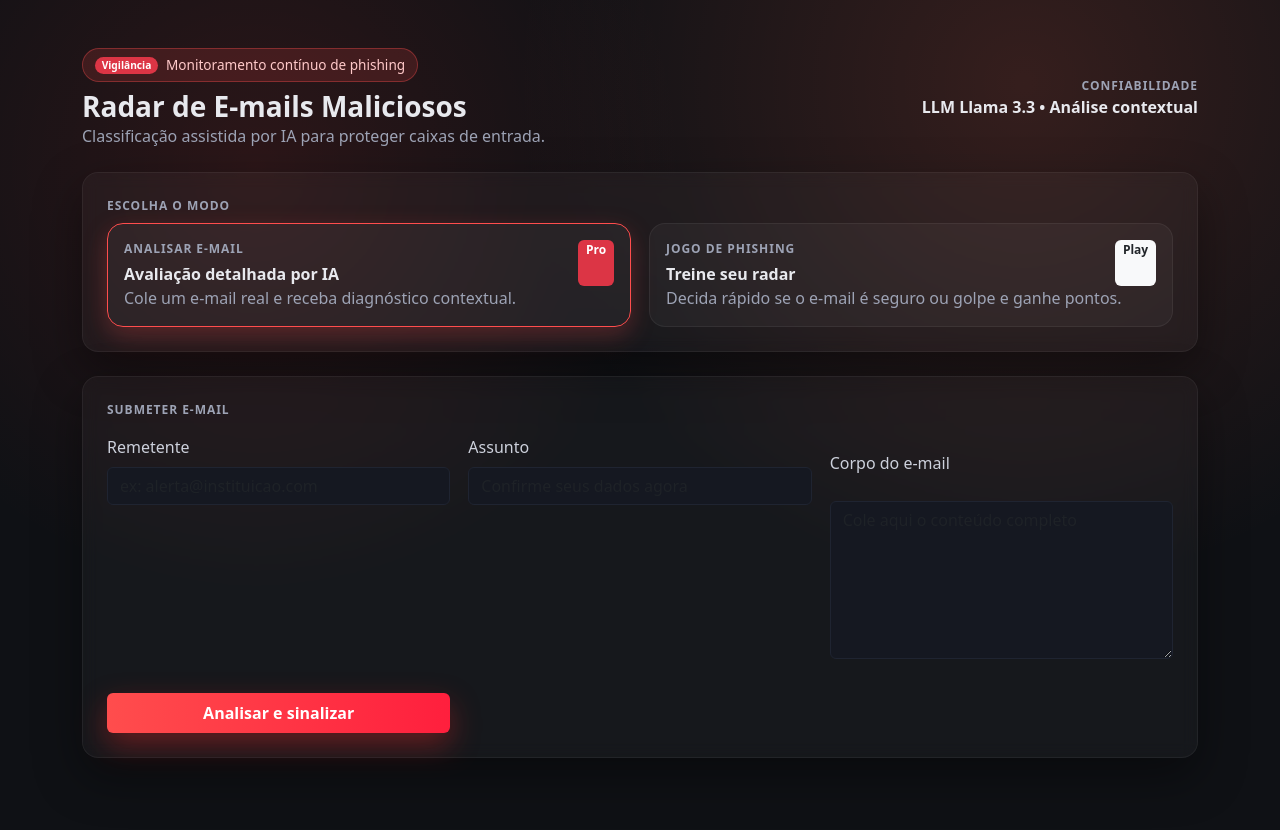
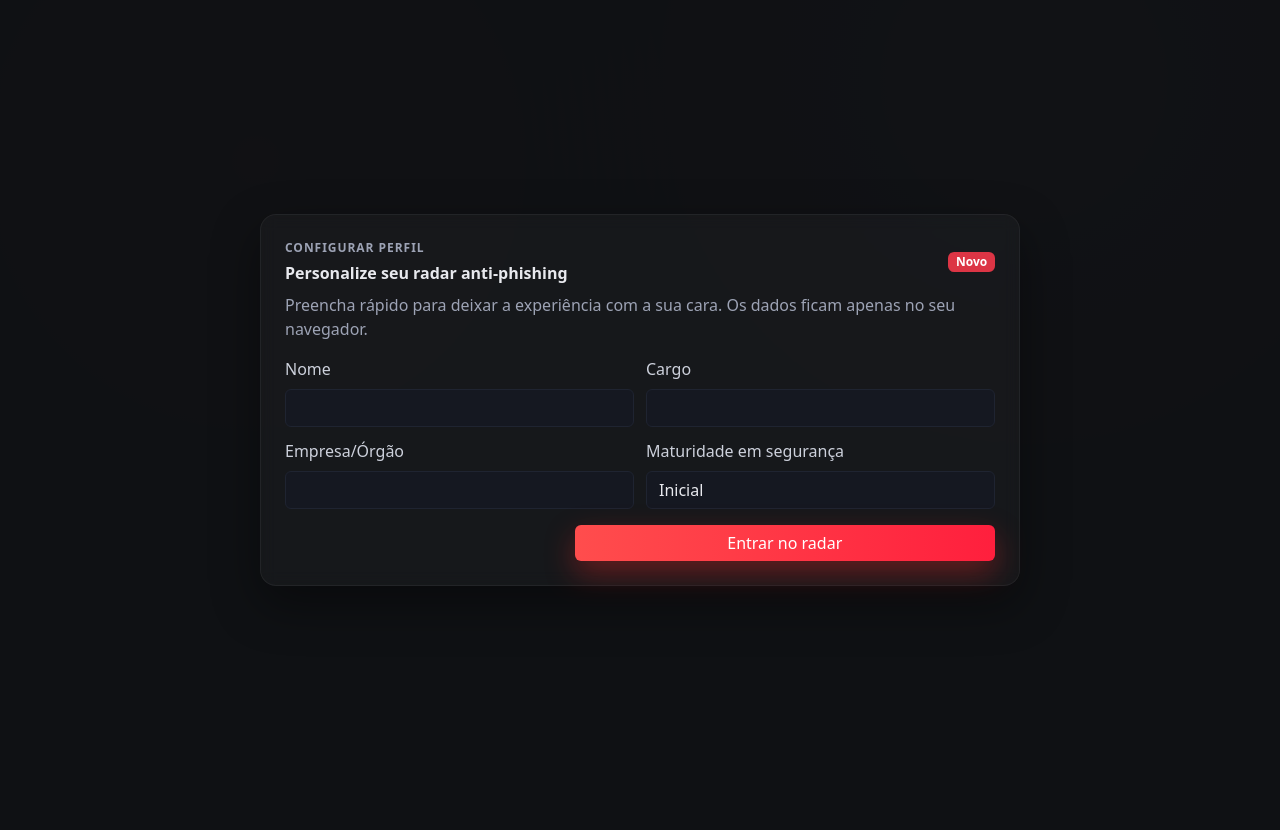
Before and after one commit to RafaPRG/ProjetoIA, a Django app: page / in a window 1280 px wide. After the commit the page ends 586 px from the top, so only its background shows below. Run offline with Django 5.2, Linux system fonts and the light colour scheme.

Commit message:
Gamificação do site

````diff
--- a/core/urls.py
+++ b/core/urls.py
@@ -1,8 +1,9 @@
 from django.contrib import admin
 from django.urls import path
-from detector.views import index
+from detector.views import game_case, index
 
 urlpatterns = [
     path('admin/', admin.site.urls),
     path('', index, name='index'),
+    path('api/game-case/', game_case, name='game_case'),
 ]
--- a/detector/templates/detector/index.html
+++ b/detector/templates/detector/index.html
@@ -104,10 +104,68 @@
             color: #ffc9c9;
             font-size: 0.85rem;
         }
+        .overlay {
+            position: fixed;
+            inset: 0;
+            background: rgba(15, 17, 21, 0.94);
+            display: flex;
+            align-items: center;
+            justify-content: center;
+            padding: 20px;
+            z-index: 50;
+        }
+        .profile-card {
+            max-width: 760px;
+            width: 100%;
+        }
+        .profile-grid {
+            display: grid;
+            grid-template-columns: repeat(auto-fit, minmax(240px, 1fr));
+            gap: 12px;
+        }
     </style>
 </head>
 <body>
-    <div class="container py-5">
+    <div id="profile-overlay" class="overlay">
+        <div class="profile-card glass rounded-4 p-4">
+            <div class="d-flex justify-content-between align-items-center mb-2">
+                <div>
+                    <div class="section-title mb-1">Configurar perfil</div>
+                    <div class="fw-semibold">Personalize seu radar anti-phishing</div>
+                </div>
+                <span class="badge bg-danger">Novo</span>
+            </div>
+            <p class="text-secondary" style="color:#9da3b5!important;">Preencha rápido para deixar a experiência com a sua cara. Os dados ficam apenas no seu navegador.</p>
+            <form id="profile-form" class="profile-grid">
+                <div>
+                    <label class="form-label">Nome</label>
+                    <input id="profile-name" type="text" class="form-control" required>
+                </div>
+                <div>
+                    <label class="form-label">Cargo</label>
+                    <input id="profile-role" type="text" class="form-control" required>
+                </div>
+                <div>
+                    <label class="form-label">Empresa/Órgão</label>
+                    <input id="profile-company" type="text" class="form-control" required>
+                </div>
+                <div>
+                    <label class="form-label">Maturidade em segurança</label>
+                    <select id="profile-maturity" class="form-control" required>
+                        <option>Inicial</option>
+                        <option>Intermediário</option>
+                        <option>Avançado</option>
+                    </select>
+                </div>
+            </form>
+            <div class="d-flex gap-2 mt-3">
+                <div class="flex-fill"></div>
+                <button type="submit" form="profile-form" class="btn btn-danger flex-fill">Entrar no radar</button>
+            </div>
+        </div>
+    </div>
+
+    <div id="app-shell" class="container py-5" style="display:none;">
         <div class="d-flex justify-content-between align-items-center mb-4">
             <div>
                 <div class="pill mb-2">
@@ -116,10 +174,12 @@
                 </div>
                 <h1 class="h3 fw-bold mb-0">Radar de E-mails Maliciosos</h1>
                 <p class="text-secondary mb-0" style="color:#9da3b5!important;">Classificação assistida por IA para proteger caixas de entrada.</p>
+                <div id="profile-summary" class="bubble mt-2" style="display:none;"></div>
             </div>
             <div class="text-end d-none d-md-block">
                 <div class="section-title">Confiabilidade</div>
                 <div class="fw-semibold">LLM Llama 3.3 • Análise contextual</div>
+                <button id="logout-btn" class="btn btn-outline-light btn-sm mt-2">Sair / trocar perfil</button>
             </div>
         </div>
 
@@ -169,17 +229,19 @@
                     <button type="submit" class="btn btn-danger w-100 py-2 fw-semibold">Analisar e sinalizar</button>
                 </div>
             </form>
-        </div>
 
-        {% if resultado %}
-        <div class="glass rounded-4 p-4 result-card">
+            {% if messages %}
+                {% for message in messages %}
+                <div class="rounded-4 p-4 result-card mt-4">
                     <div class="d-flex justify-content-between align-items-center mb-2">
                         <div class="section-title mb-0">Resultado da análise</div>
                         <span class="badge bg-danger text-white">IA</span>
                     </div>
-            <pre class="mb-0" style="white-space: pre-wrap; color:#e8e9ee; background: transparent; border: none; padding:0;">{{ resultado }}</pre>
+                    <pre class="mb-0" style="white-space: pre-wrap; color:#e8e9ee; background: transparent; border: none; padding:0;">{{ message }}</pre>
                 </div>
+                {% endfor %}
             {% endif %}
+        </div>
 
         <div id="section-jogo" class="glass rounded-4 p-4 mt-4 game-card" style="display:none;">
             <div class="d-flex justify-content-between align-items-center mb-2">
@@ -200,11 +262,11 @@
                     <div class="progress">
                         <div id="timer-bar" class="progress-bar" style="width: 100%;"></div>
                     </div>
-                    <small class="text-secondary" style="color:#9da3b5!important;">60s por sessão</small>
+                    <small class="text-secondary" style="color:#9da3b5!important;">120s por sessão</small>
                 </div>
                 <div class="pill mb-0">
                     <span class="badge bg-warning text-dark rounded-pill">Vidas</span>
-                    <span id="lives" class="hearts">❤ ❤ ❤</span>
+                    <span id="lives" class="hearts">♥ ♥ ♥</span>
                 </div>
                 <button id="start-btn" class="btn btn-outline-light btn-sm">Iniciar rodada</button>
             </div>
@@ -233,18 +295,65 @@
             }
         }
 
-        const cases = [
-            { from: "itau@suporte-itau.com", subject: "URGENTE: confirme seus dados agora", body: "Sua conta será bloqueada em 24h. Acesse o link e recadastre sua senha.", phishing: true, hints: ["Urgência forçada", "Domínio não oficial", "Link para recadastro"] },
-            { from: "faturamento@empresa.com", subject: "Nota fiscal eletrônica - março", body: "Segue NF-e em anexo referente ao contrato 2341. Dúvidas, fale com seu gerente.", phishing: false, hints: ["Remetente coerente", "Assunto específico", "Tom profissional"] },
-            { from: "seguranca@pagamento.com.br", subject: "Atualização de token", body: "Por medidas de segurança, instale o app no link encurtado: bit.ly/seguro.", phishing: true, hints: ["Link encurtado", "Pedido de instalação não solicitado"] },
-            { from: "rh@empresa.com", subject: "Comprovante de rendimentos 2025", body: "Olá, segue PDF oficial armazenado no SharePoint interno.", phishing: false, hints: ["Canal corporativo", "Conteúdo esperado de RH"] },
-            { from: "contato@governo.gov.br", subject: "Restituição disponível", body: "Cadastre sua chave PIX clicando aqui para liberar o pagamento.", phishing: true, hints: ["Chamada para ação fora do portal oficial", "Promessa financeira"] }
-        ];
+        // Onboarding de perfil (mockado e persistido no navegador)
+        const profileOverlay = document.getElementById("profile-overlay");
+        const appShell = document.getElementById("app-shell");
+        const profileForm = document.getElementById("profile-form");
+        const profileSummary = document.getElementById("profile-summary");
+        const logoutBtn = document.getElementById("logout-btn");
 
+        function renderProfileBadge(profile) {
+            profileSummary.style.display = "inline-block";
+            profileSummary.textContent = `${profile.name} • ${profile.role} @ ${profile.company} • ${profile.maturity}`;
+        }
+
+        function unlockApp(profile) {
+            profileOverlay.style.display = "none";
+            appShell.style.display = "block";
+            renderProfileBadge(profile);
+        }
+
+        function resetProfile() {
+            localStorage.removeItem("radarProfile");
+            profileForm.reset();
+            profileSummary.style.display = "none";
+            profileOverlay.style.display = "flex";
+            appShell.style.display = "none";
+        }
+
+        profileForm.addEventListener("submit", (event) => {
+            event.preventDefault();
+            const profile = {
+                name: document.getElementById("profile-name").value,
+                role: document.getElementById("profile-role").value,
+                company: document.getElementById("profile-company").value,
+                maturity: document.getElementById("profile-maturity").value
+            };
+            localStorage.setItem("radarProfile", JSON.stringify(profile));
+            unlockApp(profile);
+        });
+
+        logoutBtn.addEventListener("click", resetProfile);
+
+        (function bootstrapProfile() {
+            const saved = localStorage.getItem("radarProfile");
+            if (saved) {
+                try {
+                    unlockApp(JSON.parse(saved));
+                    return;
+                } catch (_) {}
+            }
+            profileOverlay.style.display = "flex";
+            appShell.style.display = "none";
+        })();
+
+        // Jogo com casos gerados pela Llama (endpoint Django)
+
+        const GAME_DURATION = 120;
         let score = 0;
         let streak = 0;
         let lives = 3;
-        let timeLeft = 60;
+        let timeLeft = GAME_DURATION;
         let timerId = null;
         let current = null;
         let locked = false;
@@ -259,12 +368,32 @@
         const celebrate = ["Radar afiado!", "Boa, você flagrou o golpe!", "Defesa reforçada!", "Combo ativado!"];
         const warn = ["Quase! Fique atento ao domínio.", "Errou — olho no link encurtado.", "Ops, urgência suspeita aí."];
 
-        function randomCase() {
-            return cases[Math.floor(Math.random() * cases.length)];
+        async function fetchCase() {
+            try {
+                const res = await fetch("/api/game-case/");
+                if (!res.ok) throw new Error("Erro HTTP");
+                const data = await res.json();
+                if (!data.from || !data.subject || !data.body) throw new Error("Campos ausentes");
+                data.hints = Array.isArray(data.hints) ? data.hints : [];
+                return data;
+            } catch (_) {
+                throw _;
+            }
         }
 
-        function renderCase() {
-            current = randomCase();
+        async function renderCase() {
+            locked = true;
+            gameArea.innerHTML = `<p class="mb-0 text-secondary" style="color:#9da3b5!important;">Gerando novo e-mail com IA...</p>`;
+            const next = await fetchCase().catch(() => null);
+            if (!next) {
+                gameArea.innerHTML = `
+                    <div class="mb-2 section-title">Falha ao gerar</div>
+                    <p class="mb-3 text-secondary" style="color:#9da3b5!important;">Não consegui gerar um e-mail agora. Tente novamente.</p>
+                    <button class="btn btn-outline-light btn-sm" onclick="renderCase()">Tentar de novo</button>
+                `;
+                return;
+            }
+            current = next;
             locked = false;
             gameArea.innerHTML = `
                 <div class="mb-2 text-secondary" style="color:#9da3b5!important;">Classifique este e-mail:</div>
@@ -281,20 +410,21 @@
         function answer(choice) {
             if (locked || !current) return;
             locked = true;
-            const correct = choice === current.phishing;
+            const correct = choice === Boolean(current.phishing);
             if (correct) {
                 streak += 1;
                 score += 10 + (streak - 1) * 2;
             } else {
                 streak = 0;
                 lives = Math.max(0, lives - 1);
-                livesEl.textContent = "❤ ".repeat(lives).trim();
+                livesEl.textContent = "♥ ".repeat(lives).trim();
             }
             scoreEl.textContent = score;
             streakEl.textContent = streak;
             const status = correct ? celebrate[Math.floor(Math.random()*celebrate.length)] : warn[Math.floor(Math.random()*warn.length)];
             const statusColor = correct ? "#4ade80" : "#ff4d4d";
-            const hintList = current.hints.map(h => `<li>${h}</li>`).join("");
+            const hints = Array.isArray(current.hints) ? current.hints : [];
+            const hintList = hints.map(h => `<li>${h}</li>`).join("") || "<li>Pista indisponível</li>";
             if (lives === 0) {
                 endGame("Suas vidas acabaram. Score final: " + score);
                 return;
@@ -312,7 +442,7 @@
 
         function tick() {
             timeLeft -= 1;
-            timerBar.style.width = Math.max(0, (timeLeft / 60) * 100) + "%";
+            timerBar.style.width = Math.max(0, (timeLeft / GAME_DURATION) * 100) + "%";
             if (timeLeft <= 0) {
                 clearInterval(timerId);
                 timerId = null;
@@ -332,18 +462,18 @@
             timerId = null;
         }
 
-        function startGame() {
+        async function startGame() {
             score = 0;
             streak = 0;
             lives = 3;
-            timeLeft = 60;
+            timeLeft = GAME_DURATION;
             scoreEl.textContent = score;
             streakEl.textContent = streak;
             timerBar.style.width = "100%";
-            livesEl.textContent = "❤ ❤ ❤";
+            livesEl.textContent = "♥ ♥ ♥";
             if (timerId) clearInterval(timerId);
             timerId = setInterval(tick, 1000);
-            renderCase();
+            await renderCase();
         }
 
         startBtn.addEventListener("click", startGame);
--- a/detector/views.py
+++ b/detector/views.py
@@ -1,4 +1,10 @@
-from django.shortcuts import render
+import json
+import random
+import re
+from django.contrib import messages
+from django.http import JsonResponse
+from django.shortcuts import redirect, render
+from django.views.decorators.http import require_GET
 from agno.agent import Agent
 from agno.models.groq import Groq
 from dotenv import load_dotenv
@@ -6,14 +12,41 @@ import os
 
 load_dotenv()
 
-# Inicializamos o agente fora da função para não recarregar a cada clique
 agent = Agent(
     model=Groq(id="llama-3.3-70b-versatile"),
-    instructions="Analise se o email é malicioso (phishing/spam). Retorne uma análise detalhada.",
+    instructions=(
+        "Analise se o email é malicioso (phishing/spam). "
+        "Obrigatório cobrir três partes: remetente (domínio, legitimidade), assunto e corpo. "
+        "Foque bem em analisar o remtente e enxergar domínios suspeitos"
+        "Evite causar duvida no usuário, falando que pode ser ou não ser sempre"
+        "Se tiver duvida se é malicioso ou não, indique e peça para o usuário analisar os sinais que você apontou, e procurar a legitimidade. "
+        "Aponte sinais suspeitos e dê um veredito final objetivo."
+    ),
 )
 
+THEMES = [
+    "banco digital",
+    "varejo e-commerce",
+    "entregas e logística",
+    "streaming e entretenimento",
+    "redes sociais",
+    "órgão público/serviço cidadão",
+    "recursos humanos corporativo",
+    "saúde/planos e exames",
+    "educação/universidade",
+    "cloud e contas corporativas",
+    "viagens e passagens",
+    "energia/serviços domésticos",
+]
+
+# Remove cercas markdown e espaços para tentar carregar o JSON vindo do modelo
+def _cleanup_json(text: str) -> str:
+    cleaned = text.strip()
+    cleaned = re.sub(r"^```(?:json)?", "", cleaned, flags=re.IGNORECASE).strip()
+    cleaned = re.sub(r"```$", "", cleaned).strip()
+    return cleaned
+
 def index(request):
-    resultado = None
     if request.method == "POST":
         remetente = request.POST.get("remetente")
         assunto = request.POST.get("assunto")
@@ -28,7 +61,46 @@ def index(request):
 
         # Executamos a análise
         response = agent.run(prompt)
-        # Remove marcas de negrito Markdown para exibir texto limpo na interface
         resultado = response.content.replace("**", "")
+        messages.success(request, resultado)
+        return redirect("index")
 
-    return render(request, "detector/index.html", {"resultado": resultado})
+    return render(request, "detector/index.html")
+
+
+@require_GET
+def game_case(request):
+    """
+    Gera um único caso de e-mail (phishing ou legítimo) para o jogo.
+    Usa fallback local quando não conseguimos parsear a resposta da IA.
+    """
+    try:
+        theme = random.choice(THEMES)
+        target_phishing = random.choice([True, False])
+        prompt = (
+            "Gere UM e-mail curto em português para treino de phishing. "
+            f"Tema sorteado (use, sem ficar nichado): {theme}. "
+            "Varie remetente, assunto, tom, vocabulário e formato. "
+            "Defina o campo phishing exatamente como: " + ("true" if target_phishing else "false") + ". "
+            "Retorne APENAS JSON (sem markdown) com chaves: "
+            '{"from":"remetente","subject":"assunto","body":"corpo","phishing":true|false,"hints":["pista1","pista2","pista3"]}. '
+            "Regras das pistas: (1) cada pista deve citar algo que REALMENTE aparece no e-mail "
+            "(remetente, domínio, link, palavra específica, valor, anexo mencionado), "
+            "(2) não invente links encurtados ou detalhes ausentes, "
+            "(3) seja direto e curto (até 12 palavras), "
+            "(4) inclua variedade de sinais técnicos e de contexto. "
+            "Evite repetição de 'URGENTE' ou formatação de alerta em todos os casos."
+        )
+        response = agent.run(prompt)
+        raw = _cleanup_json(response.content)
+        data = json.loads(raw)
+
+        # Normalização defensiva
+        data["phishing"] = target_phishing if "phishing" not in data else bool(data.get("phishing"))
+        data["hints"] = [h for h in data.get("hints", []) if h][:4]
+        if not data["hints"]:
+            raise ValueError("Hints vazios")
+    except Exception:
+        return JsonResponse({"error": "generation_failed"}, status=502)
+
+    return JsonResponse(data)
--- a/requirements.txt
+++ b/requirements.txt
@@ -39,3 +39,4 @@ typer==0.24.1
 typing-inspection==0.4.2
 typing_extensions==4.15.0
 urllib3==2.6.3
+Django
````
Also changed, not shown: 1 other file. Lines whose indentation alone changed are shown as unchanged.
